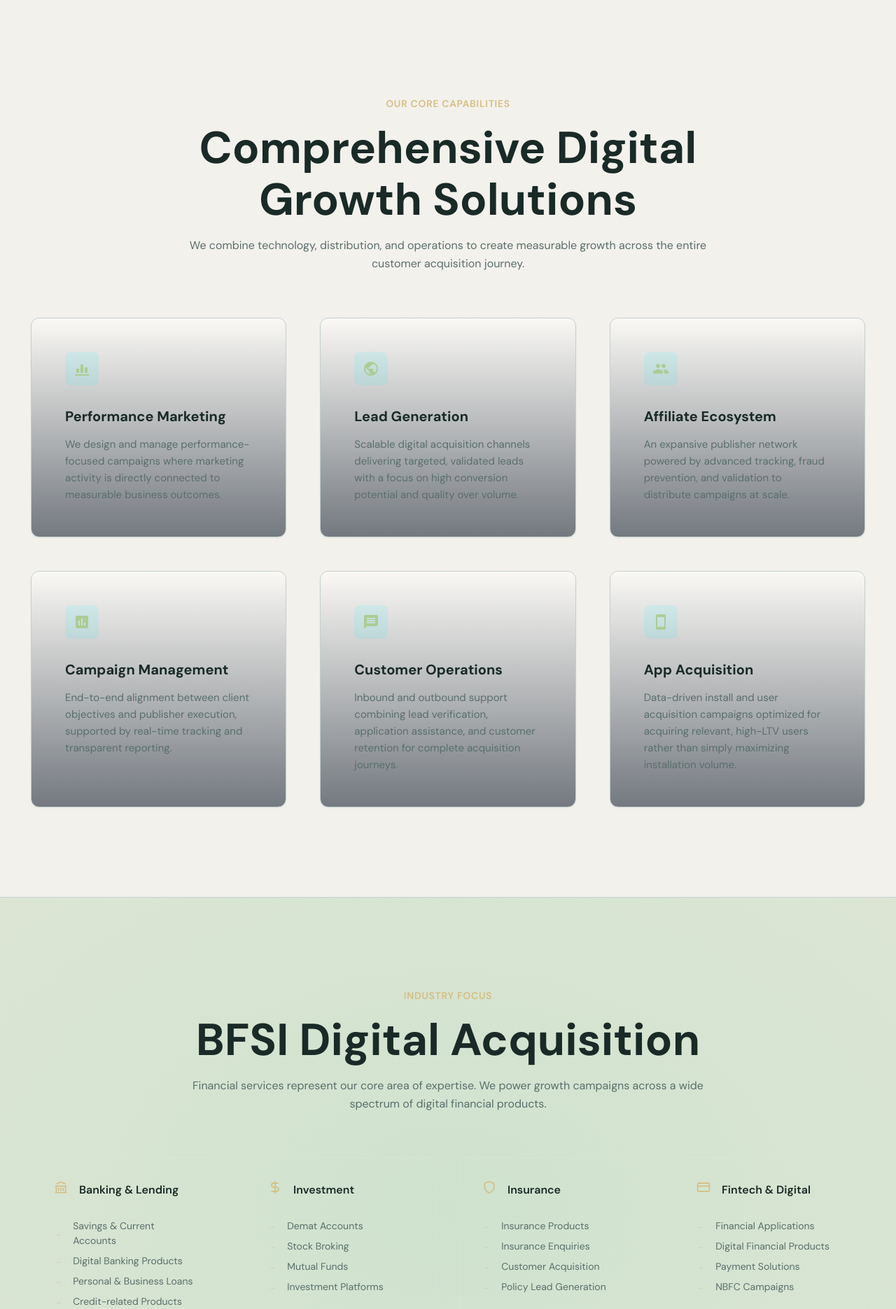
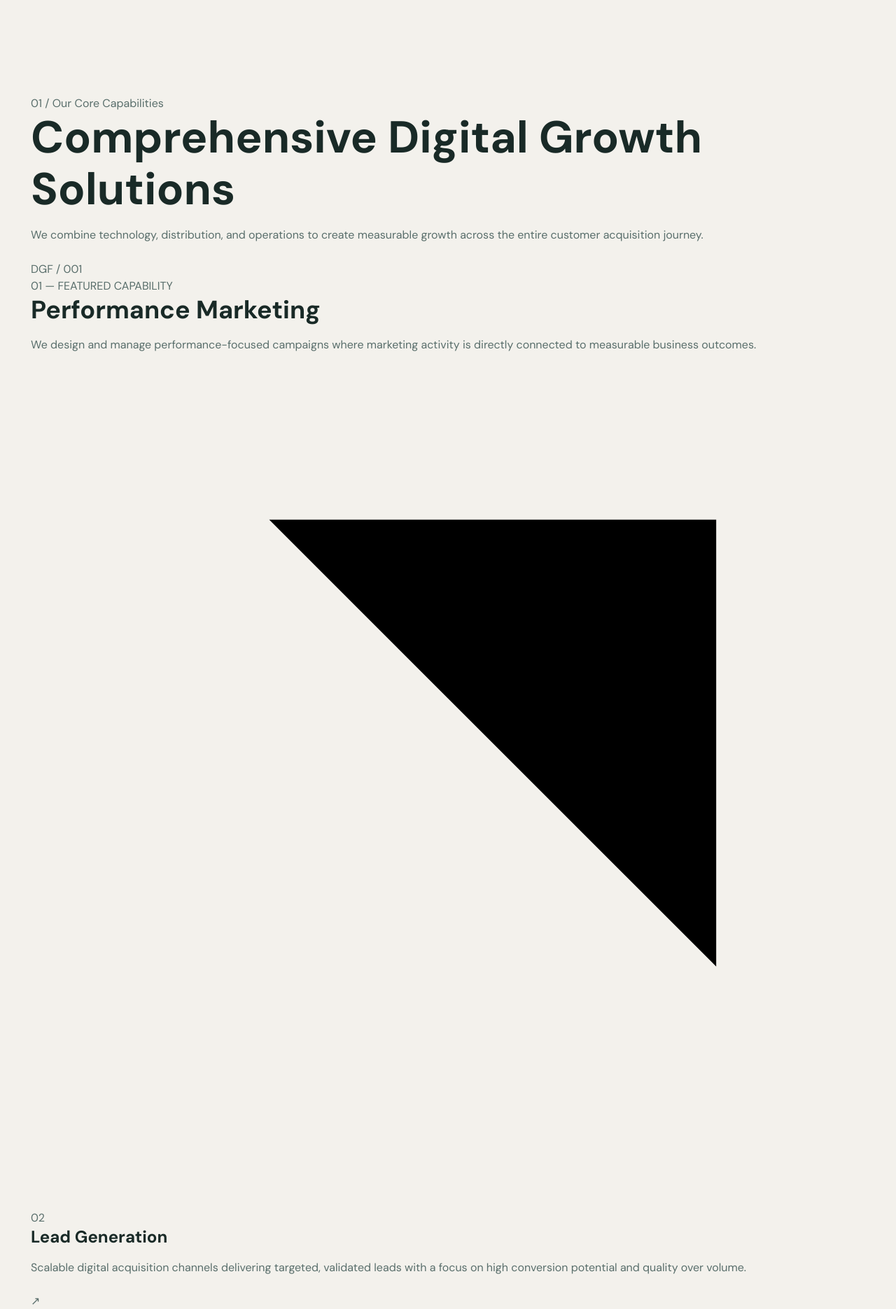
Before and after one commit to aman-yadav-dev/DigiFintech-Solutions, a PHP site: page / in a window 1280 px wide. Shown: the part 4124-5995 px from the top of the page at 70% size. Run offline with PHP 8.4, Linux system fonts and the light colour scheme; some libraries are stand-ins or nearby versions.

Commit message:
Phase 7, Stage 4: Integrate services/capabilities

```diff
--- a/index.php
+++ b/index.php
@@ -78,68 +78,75 @@ include 'includes/header.php';
     </div>
 </section>
 
-<section id="services" class="section">
+<section class="section light-section" id="services" aria-labelledby="services-heading">
     <div class="container">
-        <div class="section-header">
-            <span class="section-eyebrow">Our Core Capabilities</span>
-            <h2>Comprehensive Digital Growth Solutions</h2>
-            <p class="text-secondary">We combine technology, distribution, and operations to create measurable growth across the entire customer acquisition journey.</p>
+        <div class="section-top">
+            <div>
+                <span class="eyebrow">01 / Our Core Capabilities</span>
+                <h2 id="services-heading" class="section-heading">
+                    Comprehensive Digital Growth Solutions
+                </h2>
+                <p class="section-intro">
+                    We combine technology, distribution, and operations to create measurable growth across the entire customer acquisition journey.
+                </p>
             </div>
-
-        <div class="services-grid reveal-stagger">
-            <!-- Service 1: Performance Marketing -->
-            <article class="service-card">
-                <div class="service-icon" aria-hidden="true">
-                    <svg xmlns="http://www.w3.org/2000/svg" viewBox="0 0 24 24"><path d="M2 20h20v2H2v-2zm2-8h4v6H4v-6zm6-6h4v12h-4V6zm6 4h4v8h-4v-8z"/></svg>
+            <span class="section-index">DGF / 001</span>
         </div>
+        <div class="capabilities-layout">
+            <div class="capability-feature">
+                <span class="feature-num">01 — FEATURED CAPABILITY</span>
                 <h3>Performance Marketing</h3>
-                <p>We design and manage performance-focused campaigns where marketing activity is directly connected to measurable business outcomes.</p>
+                <p>
+                    We design and manage performance-focused campaigns where marketing activity is directly connected to measurable business outcomes.
+                </p>
+                <a href="#technology" class="feature-arrow" aria-label="Explore performance tracking" data-scroll-link>
+                    <svg viewBox="0 0 28 28" aria-hidden="true">
+                        <path d="M5 23 23 5M8 5h15v15" />
+                    </svg>
+                </a>
+            </div>
+            <div class="capabilities-list">
+                <article class="capability-row">
+                    <span class="row-number">02</span>
+                    <div>
+                        <h4>Lead Generation</h4>
+                        <p>Scalable digital acquisition channels delivering targeted, validated leads with a focus on high conversion potential and quality over volume.</p>
+                    </div>
+                    <span class="row-symbol" aria-hidden="true">↗</span>
                 </article>
-
-            <!-- Service 2: Lead Generation -->
-            <article class="service-card">
-                <div class="service-icon" aria-hidden="true">
-                    <svg xmlns="http://www.w3.org/2000/svg" viewBox="0 0 24 24"><path d="M12 2C6.48 2 2 6.48 2 12s4.48 10 10 10 10-4.48 10-10S17.52 2 12 2zm-1 17.93c-3.95-.49-7-3.85-7-7.93 0-.62.08-1.21.21-1.79L9 15v1c0 1.1.9 2 2 2v1.93zm6.9-2.54c-.26-.81-1-1.39-1.9-1.39h-1v-3c0-.55-.45-1-1-1H8v-2h2c.55 0 1-.45 1-1V7h2c1.1 0 2-.9 2-2v-.41c2.93 1.19 5 4.06 5 7.41 0 2.08-.8 3.97-2.1 5.39z"/></svg>
+                <article class="capability-row">
+                    <span class="row-number">03</span>
+                    <div>
+                        <h4>Affiliate Ecosystem</h4>
+                        <p>An expansive publisher network powered by advanced tracking, fraud prevention, and validation to distribute campaigns at scale.</p>
                     </div>
-                <h3>Lead Generation</h3>
-                <p>Scalable digital acquisition channels delivering targeted, validated leads with a focus on high conversion potential and quality over volume.</p>
+                    <span class="row-symbol" aria-hidden="true">○</span>
                 </article>
-
-            <!-- Service 3: Affiliate & Publisher Network -->
-            <article class="service-card">
-                <div class="service-icon" aria-hidden="true">
-                    <svg xmlns="http://www.w3.org/2000/svg" viewBox="0 0 24 24"><path d="M16 11c1.66 0 2.99-1.34 2.99-3S17.66 5 16 5c-1.66 0-3 1.34-3 3s1.34 3 3 3zm-8 0c1.66 0 2.99-1.34 2.99-3S9.66 5 8 5C6.34 5 5 6.34 5 8s1.34 3 3 3zm0 2c-2.33 0-7 1.17-7 3.5V19h14v-2.5c0-2.33-4.67-3.5-7-3.5zm8 0c-.29 0-.62.02-.97.05 1.16.84 1.97 1.97 1.97 3.45V19h6v-2.5c0-2.33-4.67-3.5-7-3.5z"/></svg>
+                <article class="capability-row">
+                    <span class="row-number">04</span>
+                    <div>
+                        <h4>Campaign Management</h4>
+                        <p>End-to-end alignment between client objectives and publisher execution, supported by real-time tracking and transparent reporting.</p>
                     </div>
-                <h3>Affiliate Ecosystem</h3>
-                <p>An expansive publisher network powered by advanced tracking, fraud prevention, and validation to distribute campaigns at scale.</p>
+                    <span class="row-symbol" aria-hidden="true">≡</span>
                 </article>
-
-            <!-- Service 4: Campaign Management -->
-            <article class="service-card">
-                <div class="service-icon" aria-hidden="true">
-                    <svg xmlns="http://www.w3.org/2000/svg" viewBox="0 0 24 24"><path d="M19 3H5c-1.1 0-2 .9-2 2v14c0 1.1.9 2 2 2h14c1.1 0 2-.9 2-2V5c0-1.1-.9-2-2-2zM9 17H7v-7h2v7zm4 0h-2V7h2v10zm4 0h-2v-4h2v4z"/></svg>
+                <article class="capability-row">
+                    <span class="row-number">05</span>
+                    <div>
+                        <h4>Customer Operations</h4>
+                        <p>Inbound and outbound support combining lead verification, application assistance, and customer retention for complete acquisition journeys.</p>
                     </div>
-                <h3>Campaign Management</h3>
-                <p>End-to-end alignment between client objectives and publisher execution, supported by real-time tracking and transparent reporting.</p>
+                    <span class="row-symbol" aria-hidden="true">□</span>
                 </article>
-
-            <!-- Service 5: Customer Operations (BPO) -->
-            <article class="service-card">
-                <div class="service-icon" aria-hidden="true">
-                    <svg xmlns="http://www.w3.org/2000/svg" viewBox="0 0 24 24"><path d="M20 2H4c-1.1 0-1.99.9-1.99 2L2 22l4-4h14c1.1 0 2-.9 2-2V4c0-1.1-.9-2-2-2zm-2 12H6v-2h12v2zm0-3H6V9h12v2zm0-3H6V6h12v2z"/></svg>
+                <article class="capability-row">
+                    <span class="row-number">06</span>
+                    <div>
+                        <h4>App Acquisition</h4>
+                        <p>Data-driven install and user acquisition campaigns optimized for acquiring relevant, high-LTV users rather than simply maximizing installation volume.</p>
                     </div>
-                <h3>Customer Operations</h3>
-                <p>Inbound and outbound support combining lead verification, application assistance, and customer retention for complete acquisition journeys.</p>
+                    <span class="row-symbol" aria-hidden="true">⌁</span>
                 </article>
-
-            <!-- Service 6: Mobile App Acquisition -->
-            <article class="service-card">
-                <div class="service-icon" aria-hidden="true">
-                    <svg xmlns="http://www.w3.org/2000/svg" viewBox="0 0 24 24"><path d="M17 1.01L7 1c-1.1 0-2 .9-2 2v18c0 1.1.9 2 2 2h10c1.1 0 2-.9 2-2V3c0-1.1-.9-1.99-2-1.99zM17 19H7V5h10v14z"/></svg>
             </div>
-                <h3>App Acquisition</h3>
-                <p>Data-driven install and user acquisition campaigns optimized for acquiring relevant, high-LTV users rather than simply maximizing installation volume.</p>
-            </article>
         </div>
     </div>
 </section>
```
Lines whose indentation alone changed are shown as unchanged.
